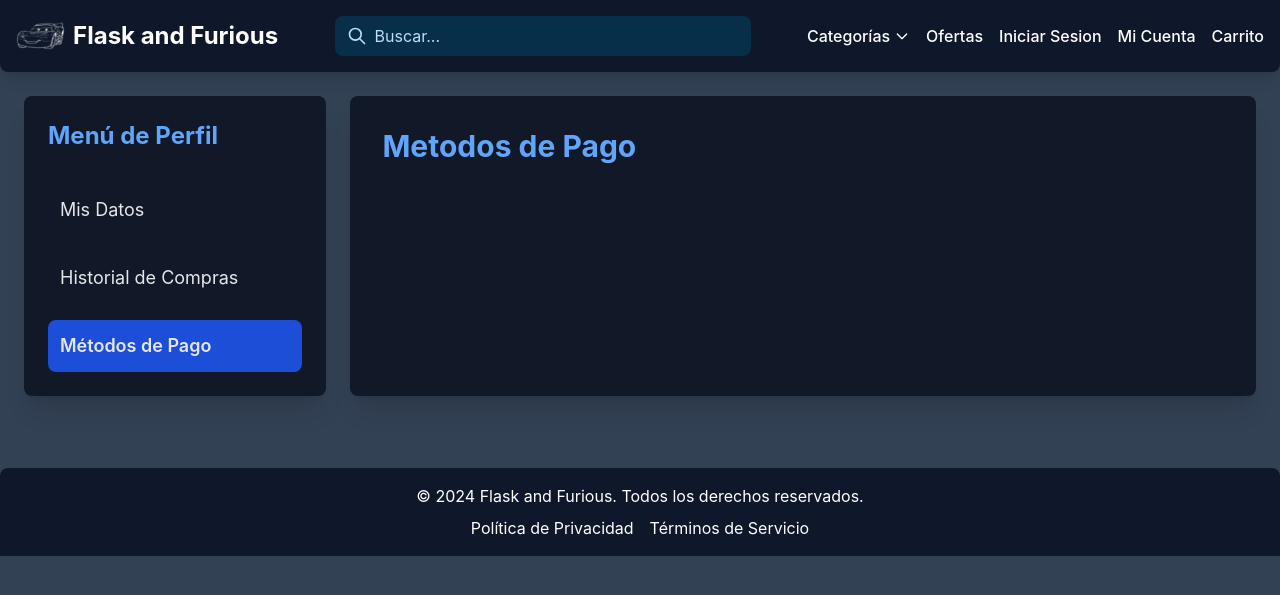
After one commit to emorales24/ludoteca-flask, a Flask app: template app-frontend/templates/metodos_pago.html in a window 1280 px wide. The commit adds this page. Shown: the top 595 px of the page. Run offline with Flask 3, Linux system fonts and the light colour scheme; the template is opened without the code that fills it, so the values that code supplies are empty; style sheets or scripts are compiled from the project's sources; some libraries are stand-ins or nearby versions.

Commit message:
Se crea tabla de metodos de pago en donde el id de usuario referencia al id de la tabla de usuarios Se crea metodos_pago.py con su respectiva query Se agrega el blueprint a app.py del backend Se crea funcion en queries_api.py y se utiliza en el app.py del front para pasarla como diccionario al template creado de metodos_pago.html

```diff
--- a/app-backend/app.py
+++ b/app-backend/app.py
@@ -4,6 +4,7 @@ from routes.usuarios import usuarios_bp
 from routes.juegos import juegos_bp
 from routes.admin import admin_bp
 from routes.items_carrito import items_carrito_bp
+from routes.metodos_pago import metodos_pago_bp
 
 app = Flask(__name__)
 
@@ -11,6 +12,7 @@ app.register_blueprint(usuarios_bp, url_prefix="/usuarios") #podria cambiarse po
 app.register_blueprint(juegos_bp, url_prefix="/juegos")
 app.register_blueprint(admin_bp, url_prefix="/admin")
 app.register_blueprint(items_carrito_bp, url_prefix="/carrito")
+app.register_blueprint(metodos_pago_bp, url_prefix="/metodos_pago")
 
 # Esto sirve para ver todos los url de los endpoints ya configurados
 # descomentar en caso de querer chequear si la nueva peticion fue agregada
--- a/app-backend/routes/usuarios.py
+++ b/app-backend/routes/usuarios.py
@@ -120,7 +120,7 @@ def post_usuario_online(usr):
 def get_usuario_online():
     conn = get_connection()
     cursor = conn.cursor(dictionary = True)
-    cursor.execute("SELECT id, usuario, rol FROM usuario_online WHERE id = 1")
+    cursor.execute("SELECT id, usuario_id,usuario, rol FROM usuario_online WHERE id = 1")
     usuario = cursor.fetchone()
     cursor.close()
     conn.close()
--- a/app-frontend/src/app.py
+++ b/app-frontend/src/app.py
@@ -5,7 +5,7 @@ import requests
 
 from datos_auxiliares import generos,juegos
 # Importo funciones de peticiones a la API
-from querys_api import obtener_usuario, validar_usuario, modificar_juego, obtener_ofertas, actualizar_usuario, eliminar_usuario,obtener_juego, loguear_usuario, desloguear_usuario, buscar_usuario_online, actualizar_usuario_online,obtener_carrito, colocar_item_carrito, sacar_item_carrito, comprar_carrito,obtener_historial_compras
+from querys_api import obtener_usuario, validar_usuario, modificar_juego, obtener_ofertas, actualizar_usuario, eliminar_usuario,obtener_juego, loguear_usuario, desloguear_usuario, buscar_usuario_online, actualizar_usuario_online,obtener_carrito, colocar_item_carrito, sacar_item_carrito, comprar_carrito, obtener_historial_compras, obtener_metodos_pago
 
 # Base dir es la ra�z del proyecto
 base_dir = os.path.abspath(os.path.join(os.path.dirname(__file__), ".."))
@@ -227,11 +227,23 @@ def comprar_itemsCarrito():
     return redirect(url_for('carrito'))
 
 
-@app.route("/carrito/historial")
+@app.route("/perfil/historial_carrito")
 def ver_historial_compras():
 
     historial_compras = obtener_historial_compras()
-    return render_template("historial_compras.html", compras=historial_compras)
+    return render_template("historial_compras.html", compras = historial_compras)
+
+@app.route("/perfil/metodos_pago")
+def ver_metodos_pago():
+    usuario_online = buscar_usuario_online()
+
+    if not usuario_online:
+        flash("Necesitás iniciar sesión para acceder a tu perfil.")
+        return redirect(url_for("index"))
+    else:
+        metodos_pago = obtener_metodos_pago(usuario_online["usuario_id"])
+
+        return render_template("metodos_pago.html", metodos_pago = metodos_pago)
 
 if __name__ == '__main__':
     app.run(debug = True, port = 5001)
--- a/app-frontend/src/querys_api.py
+++ b/app-frontend/src/querys_api.py
@@ -127,3 +127,9 @@ def obtener_historial_compras():
     if response.status_code == 200:
         return response.json()
     return None
+
+def obtener_metodos_pago(usuario_id):
+    response = requests.get(f"{API_BASE}/metodos_pago/{usuario_id}")
+    if response.status_code == 200:
+        return response.json()
+    return None
--- a/app-frontend/templates/historial_compras.html
+++ b/app-frontend/templates/historial_compras.html
@@ -8,7 +8,7 @@
             <h3 class="text-2xl font-bold text-blue-400 mb-4">Menú de Perfil</h3>
             <a href="{{ url_for('redirigir_perfil') }}" class="block p-3 rounded-lg text-gray-200 text-lg hover:bg-blue-700 transition duration-200 ease-in-out">Mis Datos</a>
             <a href="#" class="block p-3 rounded-lg text-gray-200 text-lg bg-blue-700 hover:bg-blue-800 transition duration-200 ease-in-out font-semibold">Historial de Compras</a>
-            <a href="#" class="block p-3 rounded-lg text-gray-200 text-lg hover:bg-blue-700 transition duration-200 ease-in-out">Métodos de Pago</a>
+            <a href="{{ url_for('ver_metodos_pago') }}" class="block p-3 rounded-lg text-gray-200 text-lg hover:bg-blue-700 transition duration-200 ease-in-out">Métodos de Pago</a>
         </aside>
 
         <!-- Sección de Contenido Principal del Perfil -->
--- /dev/null
+++ b/app-frontend/templates/metodos_pago.html
@@ -0,0 +1,51 @@
+{% extends 'base.html' %}
+
+{% block body %}
+    <!-- Contenido Principal del Perfil -->
+    <main class="container mx-auto p-6 flex flex-col lg:flex-row gap-6 min-h-screen-minus-nav">
+        <!-- Panel Lateral -->
+        <aside class="lg:w-1/4 bg-gray-900 p-6 rounded-lg shadow-xl flex flex-col space-y-4">
+            <h3 class="text-2xl font-bold text-blue-400 mb-4">Menú de Perfil</h3>
+            <a href="{{ url_for('redirigir_perfil') }}" class="block p-3 rounded-lg text-gray-200 text-lg hover:bg-blue-700 transition duration-200 ease-in-out">Mis Datos</a>
+            <a href="{{ url_for('ver_historial_compras') }}" class="block p-3 rounded-lg text-gray-200 text-lg hover:bg-blue-700 transition duration-200 ease-in-out">Historial de Compras</a>
+            <a href="#" class="block p-3 rounded-lg text-gray-200 text-lg bg-blue-700 hover:bg-blue-800 transition duration-200 ease-in-out font-semibold">Métodos de Pago</a>
+        </aside>
+
+        <!-- Sección de Contenido Principal del Perfil -->
+        <section class="lg:w-3/4 bg-gray-900 p-8 rounded-lg shadow-xl">
+                <h2 class="text-3xl font-bold text-blue-400 mb-8">Metodos de Pago</h2>
+                {% for metodo in metodos_pago %}
+                    <!-- Información de la Cuenta -->
+                    <div class="grid grid-cols-1 md:grid-cols-2 gap-6 mb-8">
+                        <div>
+                            <label for="username" class="block text-gray-400 text-sm font-medium mb-1">Tipo</label>
+                            <input type="text" name="username" id="username" value="{{ metodo.tipo }}" disabled
+                                class="w-full mb-4 p-2 rounded bg-gray-700 text-white border border-gray-400 focus:border-blue-500 hover:border-blue-400 transition">
+                        </div>
+                        <div>
+                            <label for="email" class="block text-gray-400 text-sm font-medium mb-1">Marca</label>
+                            <input type="email" name="email" id="email" value="{{ metodo.marca }}" disabled
+                                class="w-full mb-4 p-2 rounded bg-gray-700 text-white border border-gray-400 focus:border-blue-500 hover:border-blue-400 transition">
+                        </div>
+                        <div class="md:col-span-2">
+                            <label for="password" class="block text-gray-400 text-sm font-medium mb-1">Numero de Tarjeta</label>
+                            <input type="password" name="contraseña" id="password" value="{{ metodo.numero_tarjeta }}" disabled
+                                class="w-full mb-4 p-2 rounded bg-gray-700 text-white border border-gray-400 focus:border-blue-500 hover:border-blue-400 transition">
+                        </div>
+                    </div>
+                    <div class="grid grid-cols-1 md:grid-cols-2 gap-6 mb-8">
+                        <div>
+                            <label for="nombre" class="block text-gray-400 text-sm font-medium mb-1">Fecha de Vencimiento</label>
+                            <input type="text" name="nombre" id="nombre" value="{{ metodo.fecha_vencimiento }}" disabled
+                                class="w-full mb-4 p-2 rounded bg-gray-700 text-white border border-gray-400 focus:border-blue-500 hover:border-blue-400 transition">
+                        </div>
+                        <div>
+                            <label for="apellido" class="block text-gray-400 text-sm font-medium mb-1">Codigo CVV</label>
+                            <input type="text" name="apellido" id="apellido" value="{{ metodo.codigo_cvv }}" disabled
+                                class="w-full mb-4 p-2 rounded bg-gray-700 text-white border border-gray-400 focus:border-blue-500 hover:border-blue-400 transition">
+                        </div>
+                    </div>
+                {% endfor %}
+        </section>
+    </main>
+{% endblock %}
--- a/app-frontend/templates/perfil.html
+++ b/app-frontend/templates/perfil.html
@@ -8,7 +8,7 @@
             <h3 class="text-2xl font-bold text-blue-400 mb-4">Menú de Perfil</h3>
             <a href="#" class="block p-3 rounded-lg text-gray-200 text-lg bg-blue-700 hover:bg-blue-800 transition duration-200 ease-in-out font-semibold">Mis Datos</a>
             <a href="{{ url_for('ver_historial_compras') }}" class="block p-3 rounded-lg text-gray-200 text-lg hover:bg-blue-700 transition duration-200 ease-in-out">Historial de Compras</a>
-            <a href="#" class="block p-3 rounded-lg text-gray-200 text-lg hover:bg-blue-700 transition duration-200 ease-in-out">Métodos de Pago</a>
+            <a href="{{ url_for('ver_metodos_pago') }}" class="block p-3 rounded-lg text-gray-200 text-lg hover:bg-blue-700 transition duration-200 ease-in-out">Métodos de Pago</a>
         </aside>
 
         <!-- Sección de Contenido Principal del Perfil -->
```
Also changed, not shown: app-backend/init_db.sql (+17 -3 lines), app-backend/routes/metodos_pago.py (added, +19 -0 lines).
